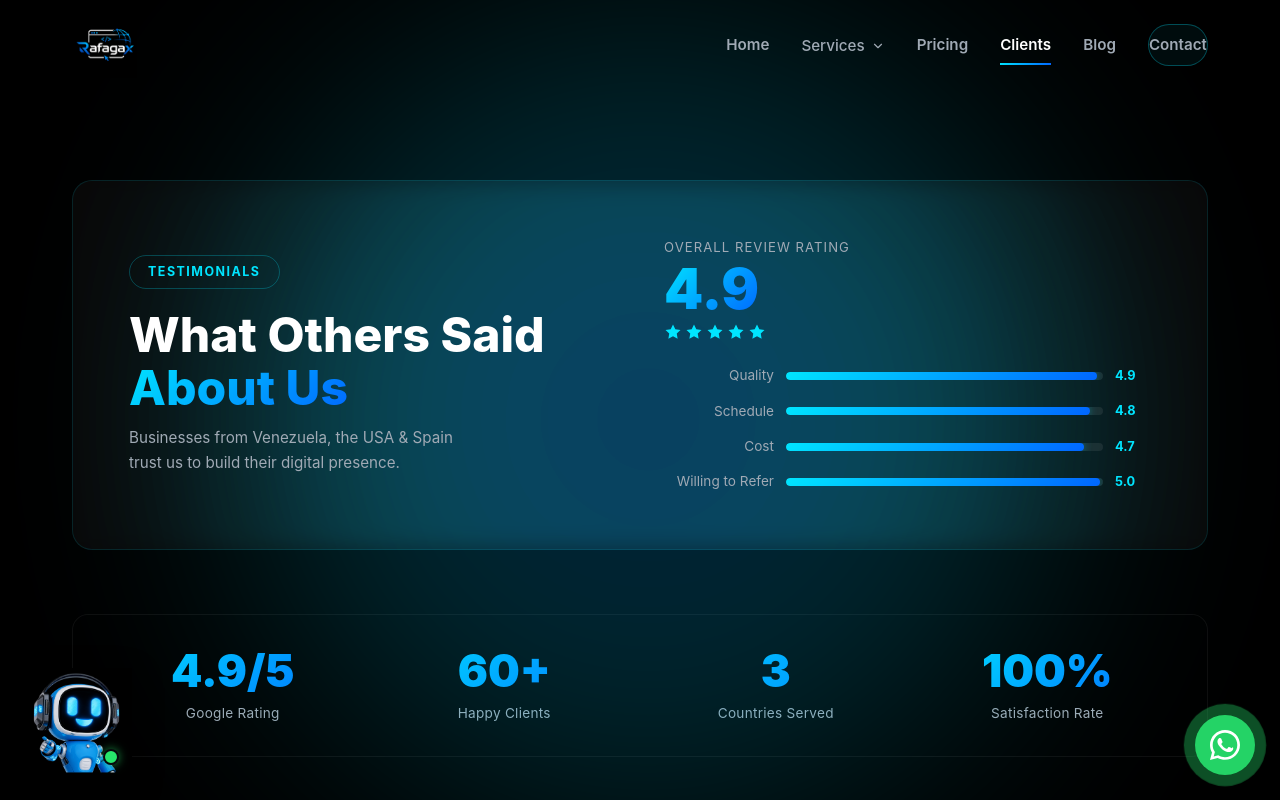
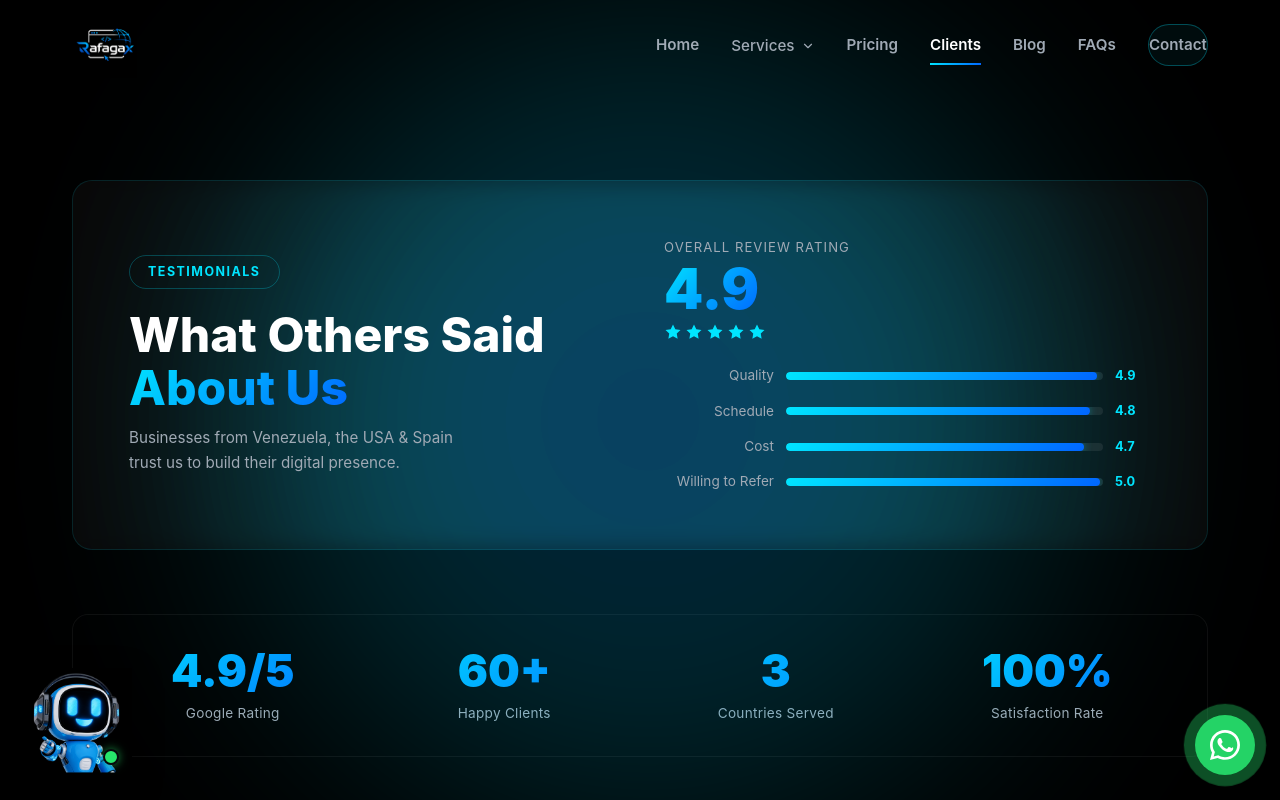
Before and after one commit to rafagax/proyecto-web, a React (Vite) app: page /our-clients in a window 1280 px wide. Shown: the top 800 px of the page. Built offline with nearby package versions, Linux system fonts and the light colour scheme.

Commit message:
Update Navbar.jsx

```diff
--- a/src/components/Navbar.jsx
+++ b/src/components/Navbar.jsx
@@ -66,7 +66,8 @@ const Navbar = () => {
     { name: 'Home', path: '/' },
     { name: 'Pricing', path: '/pricing' },
     { name: 'Clients', path: '/our-clients' },
-    { name: 'Blog', path: '/blog' }
+    { name: 'Blog', path: '/blog' },
+    { name: 'FAQs', path: '/faqs' }
   ];
 
   return (
@@ -138,6 +139,13 @@ const Navbar = () => {
               className={location.pathname === '/blog' ? 'active' : ''}
             >
               Blog
+            </Link>
+
+            <Link
+              to="/faqs"
+              className={location.pathname === '/faqs' ? 'active' : ''}
+            >
+              FAQs
             </Link>
 
             <Link to="/contact" className={`btn btn-contact-header ${location.pathname === '/contact' ? 'active' : ''}`}>
@@ -229,6 +237,14 @@ const Navbar = () => {
             Blog
           </Link>
 
+          <Link
+            to="/faqs"
+            className={`mobile-menu-item ${location.pathname === '/faqs' ? 'active' : ''}`}
+            onClick={() => setMobileMenuOpen(false)}
+          >
+            FAQs
+          </Link>
+
           <div className="mobile-menu-footer">
             <Link
               to="/contact"
```
